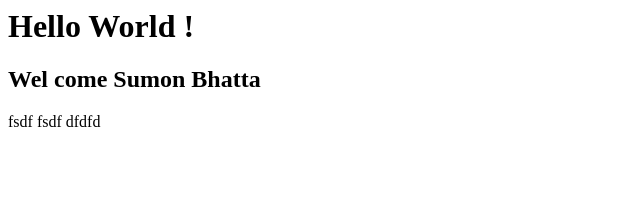
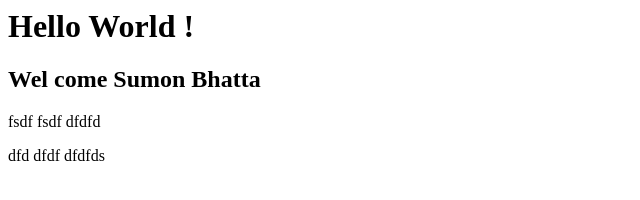
Before and after one commit to saunak99/testproject, a plain HTML site: page index.html in a window 1280 px wide. Shown: the whole page, without its empty margins (0-640 px from the left). Drawn offline with Linux system fonts and the light colour scheme.

Commit message:
change msg

```diff
--- a/index.html
+++ b/index.html
@@ -3,5 +3,6 @@
 <h1>Hello World !</h1>
 <h2>Wel come Sumon Bhatta</h2>
 <p>fsdf fsdf dfdfd</p>
+dfd dfdf dfdfds
 </body>
 </html>
```
